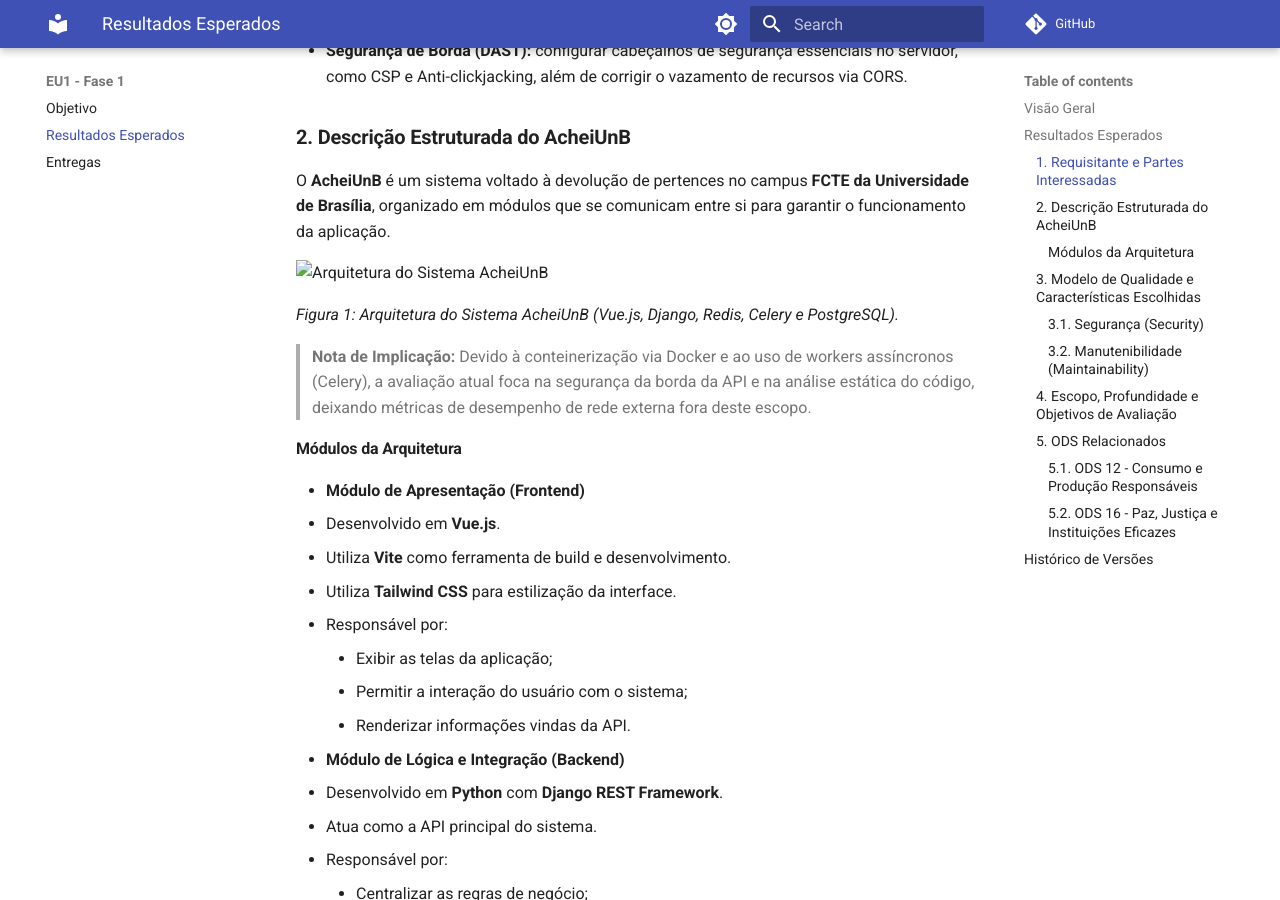
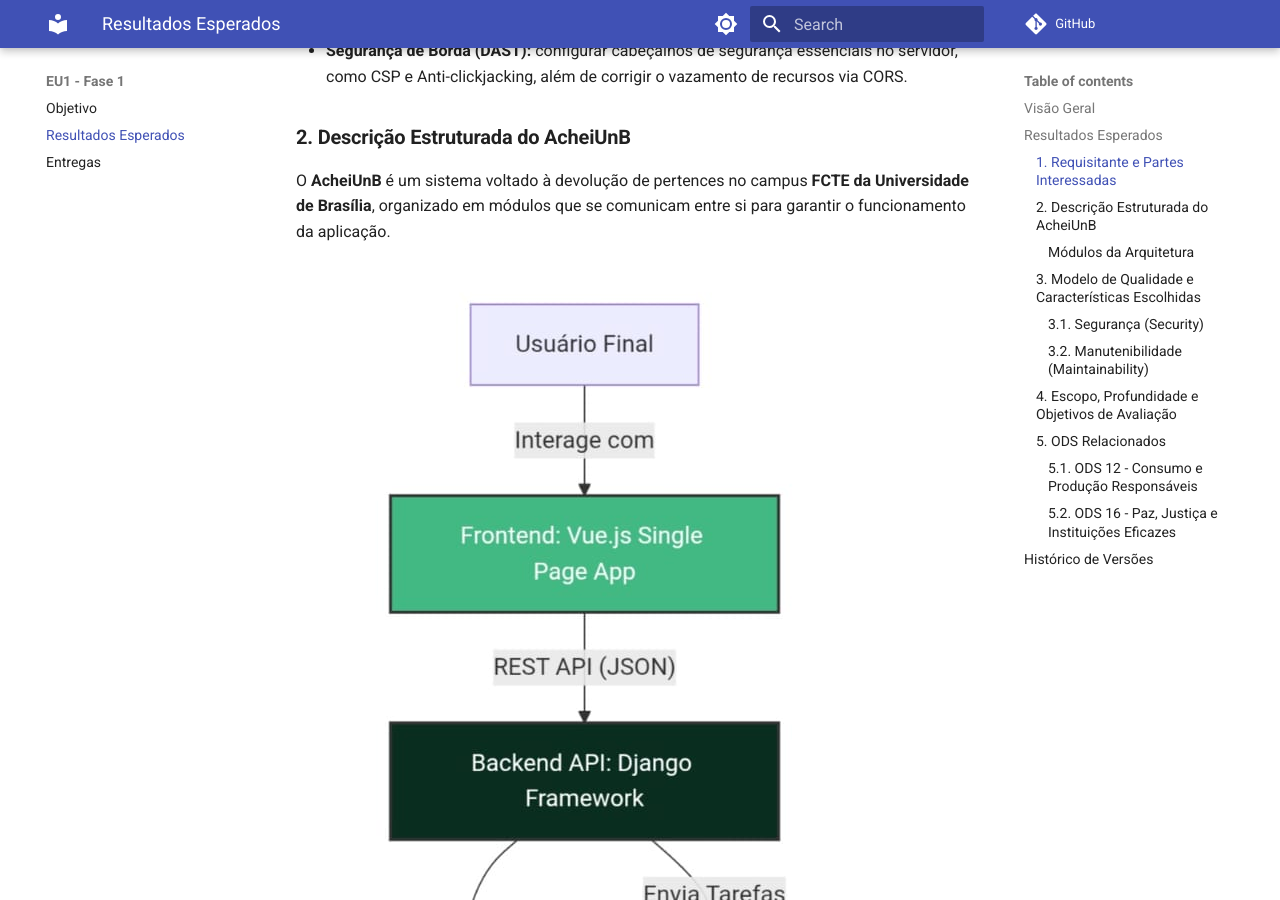
Before and after one commit to FCTE-Qualidade-de-Software-1/2026-1_T01_KAY_MCNULTY, an MkDocs documentation site: the page built from docs/fases/fase1/resultados.md, in a window 1280 px wide and 900 px high, scrolled down 1150 px. Built offline with MkDocs 1.6.1 and Material for MkDocs 9.7.7, drawn with Linux system fonts in a browser that asks for light colours; comment, search, counter and statistics services are not loaded.

Commit message:
corrige hierarquia do caminho das imagens

```diff
--- a/docs/fases/fase1/resultados.md
+++ b/docs/fases/fase1/resultados.md
@@ -28,7 +28,7 @@
 
 O **AcheiUnB** é um sistema voltado à devolução de pertences no campus **FCTE da Universidade de Brasília**, organizado em módulos que se comunicam entre si para garantir o funcionamento da aplicação.
 
-![Arquitetura do Sistema AcheiUnB](img/arquitetura.jpg)
+![Arquitetura do Sistema AcheiUnB](../../img/arquitetura.jpg)
 
 *Figura 1: Arquitetura do Sistema AcheiUnB (Vue.js, Django, Redis, Celery e PostgreSQL).*
 
@@ -80,7 +80,7 @@
 
 Conforme exigido pelas premissas iniciais do projeto, a avaliação concentra-se exclusivamente em características **intrínsecas** e **internas** do código.
 
-![Modelo de Qualidade ISO/IEC 25010 Adaptado para o AcheiUnB](img/modelo-iso.jpg)
+![Modelo de Qualidade ISO/IEC 25010 Adaptado para o AcheiUnB](../../img/modelo-iso.jpg)
 
 *Figura 2: Adaptação do Modelo ISO/IEC 25010. As características em destaque (verde) representam o escopo da avaliação atual. As demais foram suprimidas pontualmente para focar nas necessidades mais críticas dos stakeholders e na segurança dos dados (LGPD).*
 
```
